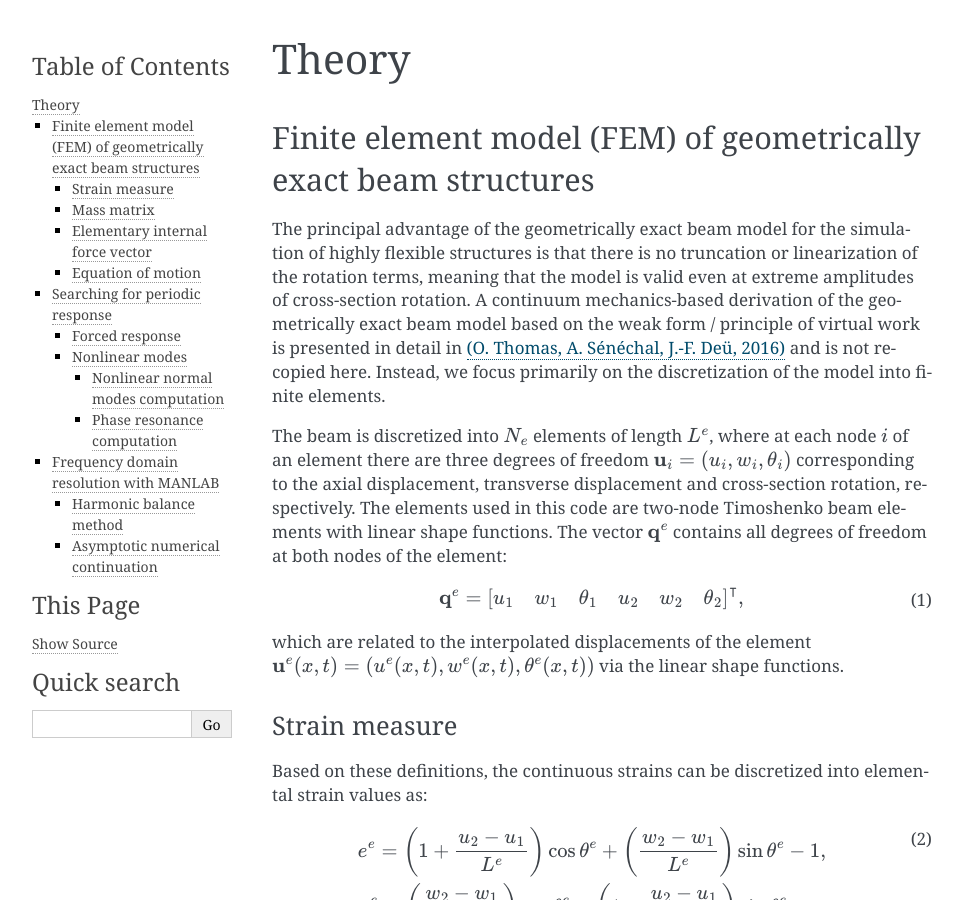
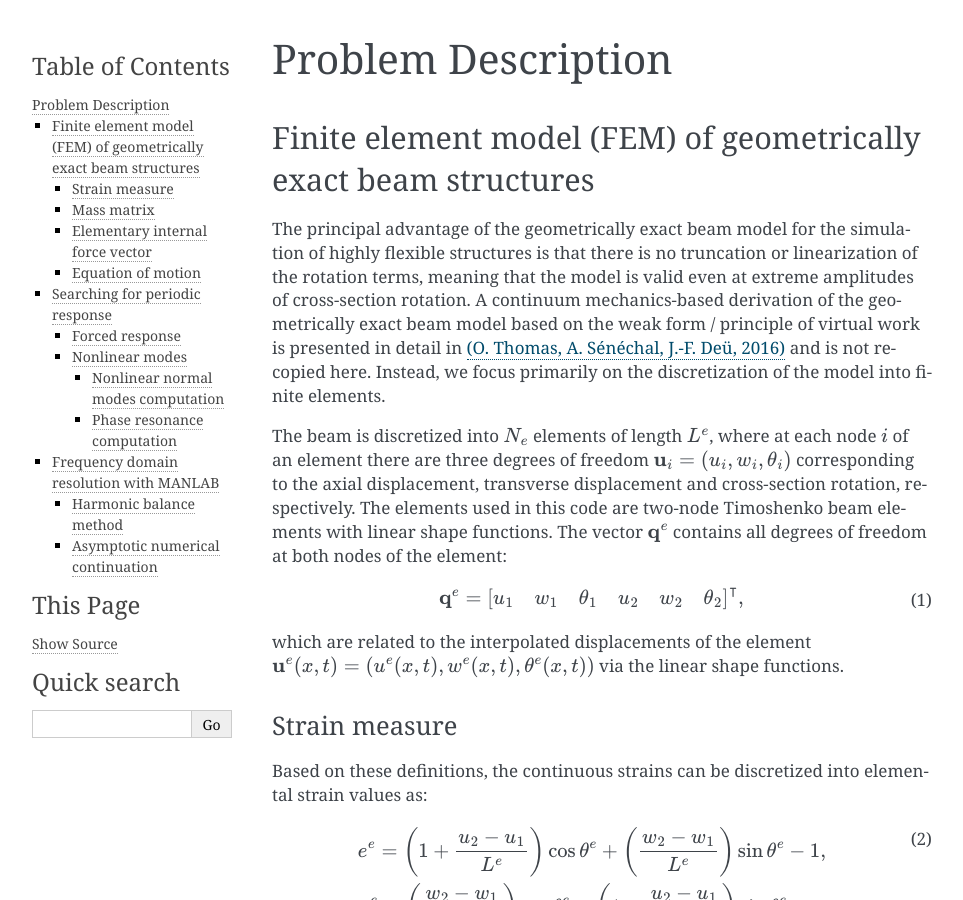
Before and after one commit to THREAD-3-2/NL_2D_FEM, a Sphinx documentation site: the page built from docs/theory.rst, in a window 1280 px wide and 900 px high. Shown: the whole window, without its empty margins (148-1111 px from the left). Built offline with Sphinx 7.4.7, drawn with Linux system fonts in a browser that asks for light colours.

Commit message:
Update theory.rst

```diff
--- a/docs/theory.rst
+++ b/docs/theory.rst
@@ -1,7 +1,7 @@
 .. _theory:
 
-Theory
-======
+Problem Description
+===================
 
 Finite element model (FEM) of geometrically exact beam structures
 -----------------------------------------------------------------
```
